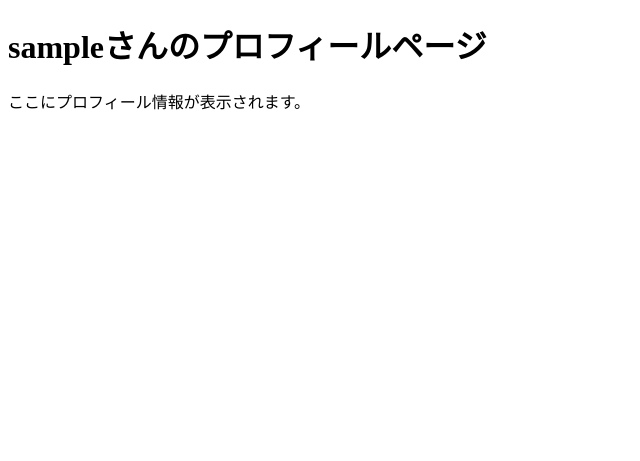
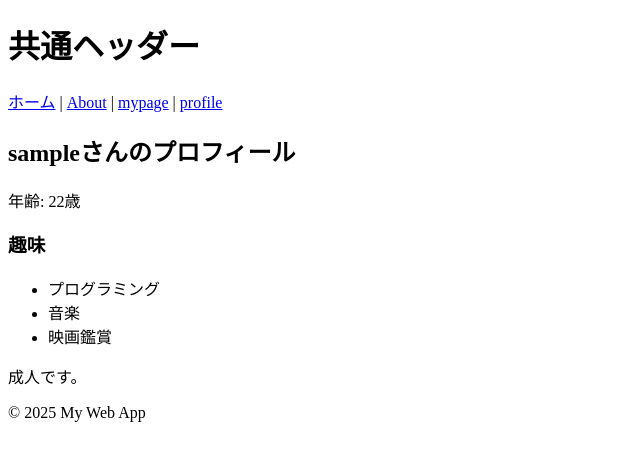
Before and after one commit to ko-azuma/flask_app, a Flask app: a page that uses templates/profile.html in a window 1280 px wide. Shown: the top 461 px of the page, without its empty margins (0-640 px from the left). Run offline with Flask 3, Linux system fonts and the light colour scheme.

Commit message:
Webアプリ4終了

```diff
--- a/app.py
+++ b/app.py
@@ -12,7 +12,9 @@ def about():
 
 @app.route('/profile/<username>')
 def profile(username):
-    return render_template('profile.html', username=username)
+    age = 22
+    hobbies = ['プログラミング', '音楽', '映画鑑賞']
+    return render_template('profile.html', username=username, age=age, hobbies=hobbies)
 
 @app.route('/mypage')
 def mypage():
--- /dev/null
+++ b/templates/layout.html
@@ -0,0 +1,28 @@
+<!DOCTYPE html>
+<html>
+<head>
+    <title>
+{% block title %}{% endblock %}
+</title>
+{% block style %}{% endblock %}
+</head>
+<body>
+    <header>
+        <h1>共通ヘッダー</h1>
+        <nav>
+            <a href="/">ホーム</a> |
+            <a href="/about">About</a> |
+            <a href="/mypage">mypage</a> |
+            <a href="/profile/<username>">profile</a>
+        </nav>
+    </header>
+
+    <main>
+        {% block content %}{% endblock %}
+    </main>
+
+    <footer>
+        <p>© 2025 My Web App</p>
+    </footer>
+</body>
+</html>
--- a/templates/profile.html
+++ b/templates/profile.html
@@ -1,10 +1,19 @@
-<!DOCTYPE html>
-<html>
-<head>
-    <title>{{ username }}のプロフィール</title>
-</head>
-<body>
-    <h1>{{ username }}さんのプロフィールページ</h1>
-    <p>ここにプロフィール情報が表示されます。</p>
-</body>
-</html>
+{% extends "layout.html" %}
+{% block title %}{{ username }}のプロフィール{% endblock %}
+{% block content %}
+    <h2>{{ username }}さんのプロフィール</h2>
+    <p>年齢: {{ age }}歳</p>
+
+    <h3>趣味</h3>
+    <ul>
+        {% for hobby in hobbies %}
+        <li>{{ hobby }}</li>
+        {% endfor %}
+    </ul>
+
+    {% if age >= 20 %}
+    <p>成人です。</p>
+    {% else %}
+    <p>未成年です。</p>
+    {% endif %}
+{% endblock %}
```
Also changed, not shown: templates/about.html (+4 -8 lines), templates/home.html (+4 -8 lines), templates/mypage.html (+5 -22 lines).
